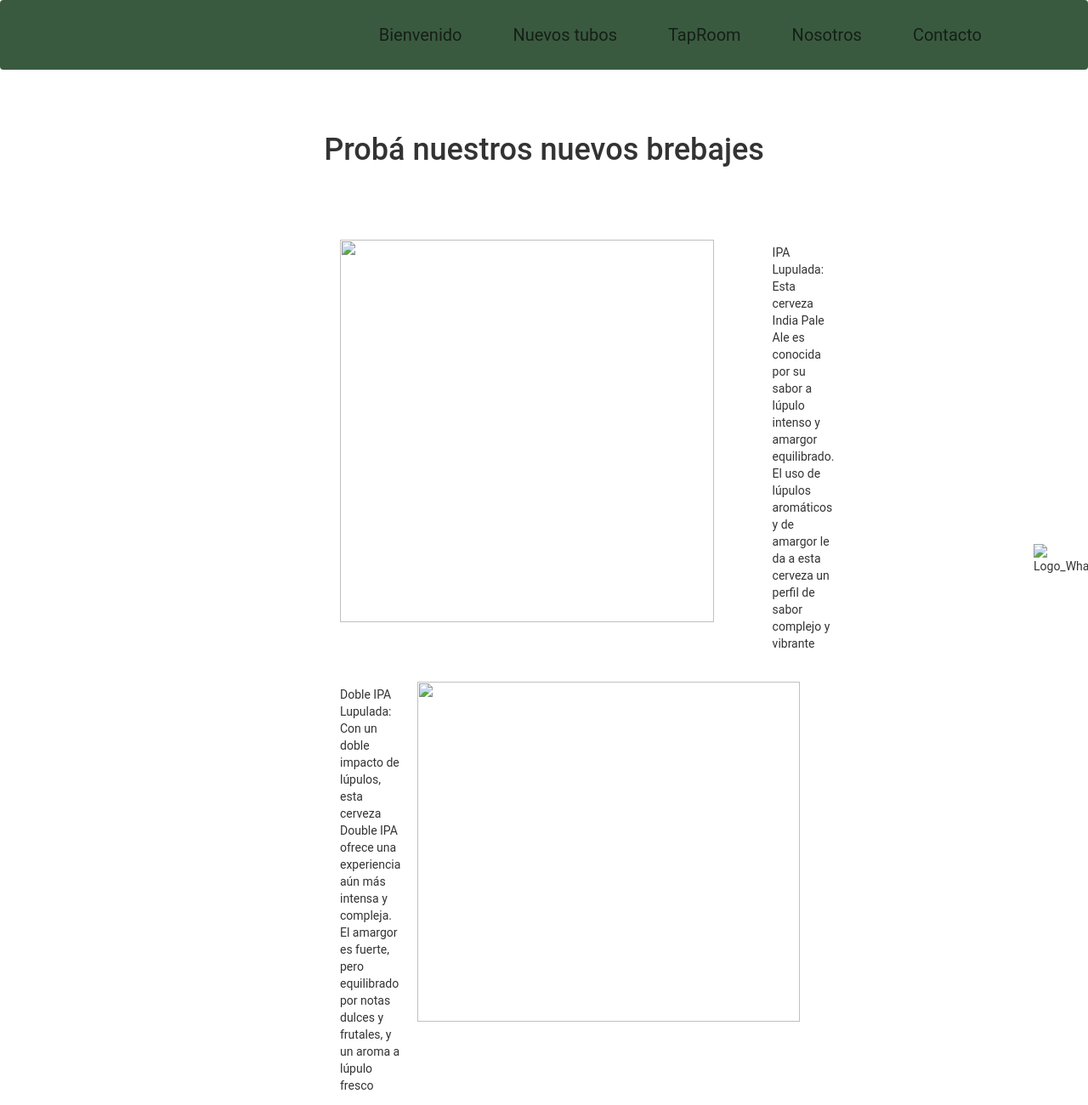
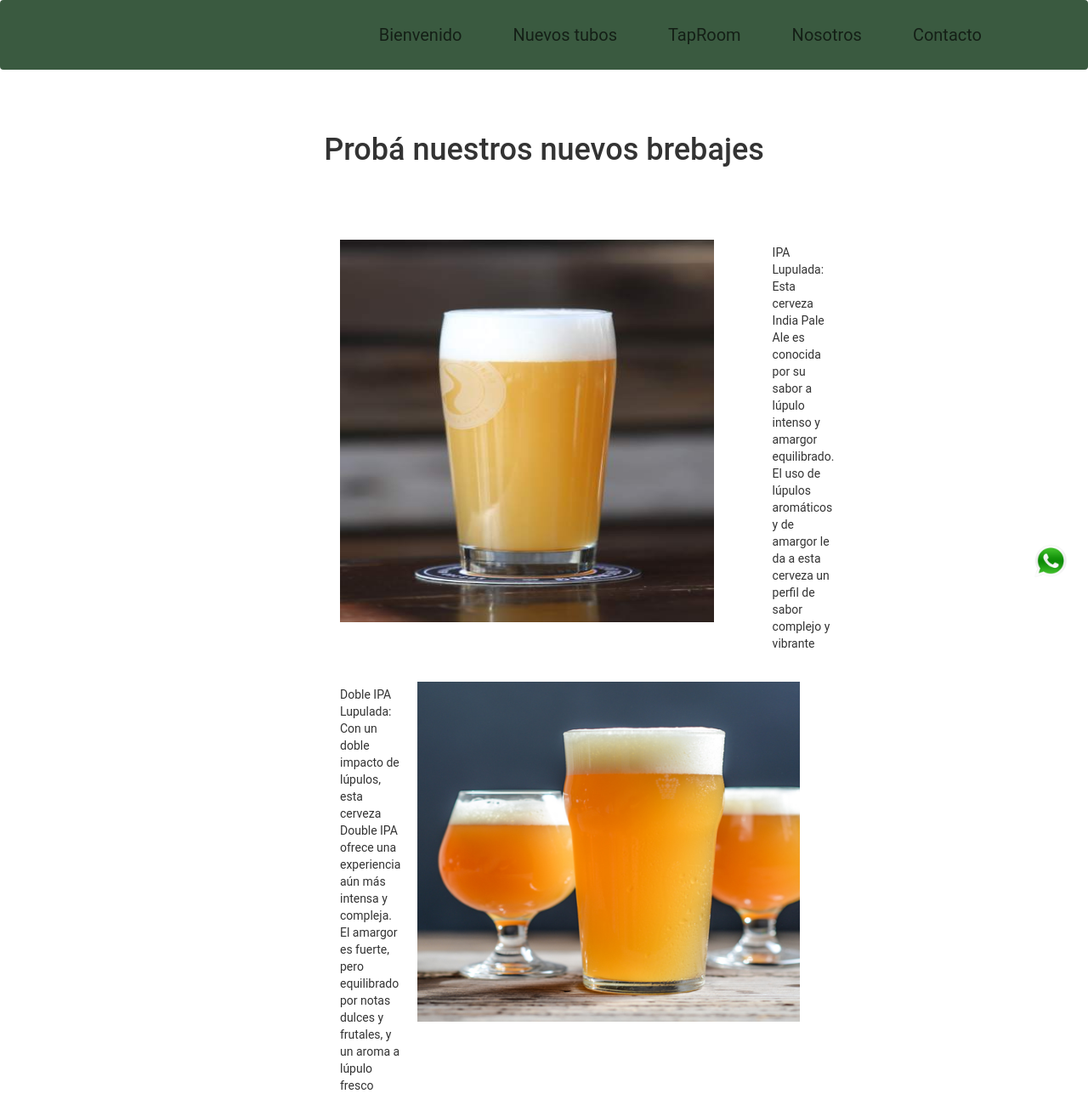
Before and after one commit to Gutierrezdh/PF_Gutierrez, a plain HTML site: page pages/nuevos_tubos.html in a window 1280 px wide. Shown: the top 1300 px of the page at 85% size. Drawn offline with nearby package versions, Linux system fonts and the light colour scheme.

Commit message:
Subo por error de index

```diff
--- a/pages/nuevos_tubos.html
+++ b/pages/nuevos_tubos.html
@@ -51,7 +51,7 @@
                     </p>
                 </div>
                 <div class="img_producto_container">
-                    <img class="foto_producto1" src="./img/Lupulada1.jpeg" alt="" width="440" height="450">
+                    <img class="foto_producto1" src="../img/Lupulada1.jpeg" alt="" width="440" height="450">
                 </div>
             </article>
             <article class="productos_Cervezas_grid_container2">
@@ -60,7 +60,7 @@
                     </p>
                 </div>
                 <div class="img_producto_container">
-                    <img class="foto_producto2" src="./img/Lupulada 2.jpg" alt="" width="450" height="400">
+                    <img class="foto_producto2" src="../img/Lupulada 2.jpg" alt="" width="450" height="400">
                 </div>
             </article>
             <article class="productos_Cervezas_grid_container">
@@ -69,13 +69,13 @@
                     </p>
                 </div>
                 <div class="img_producto_container">
-                    <img class="foto_producto3" src="./img/Lupulada3.jpg" alt="" width="500" height="400">
+                    <img class="foto_producto3" src="../img/Lupulada3.jpg" alt="" width="500" height="400">
                 </div>
             </article>
         </section>
     <!--Logo whap-->
         <div class="img_container_whap">
-            <img class="logo_whap" src="./img/icono_whap.png" alt="Logo_Whatsapp">
+            <img class="logo_whap" src="../img/icono_whap.png" alt="Logo_Whatsapp">
         </div>
 
     </main>
```
